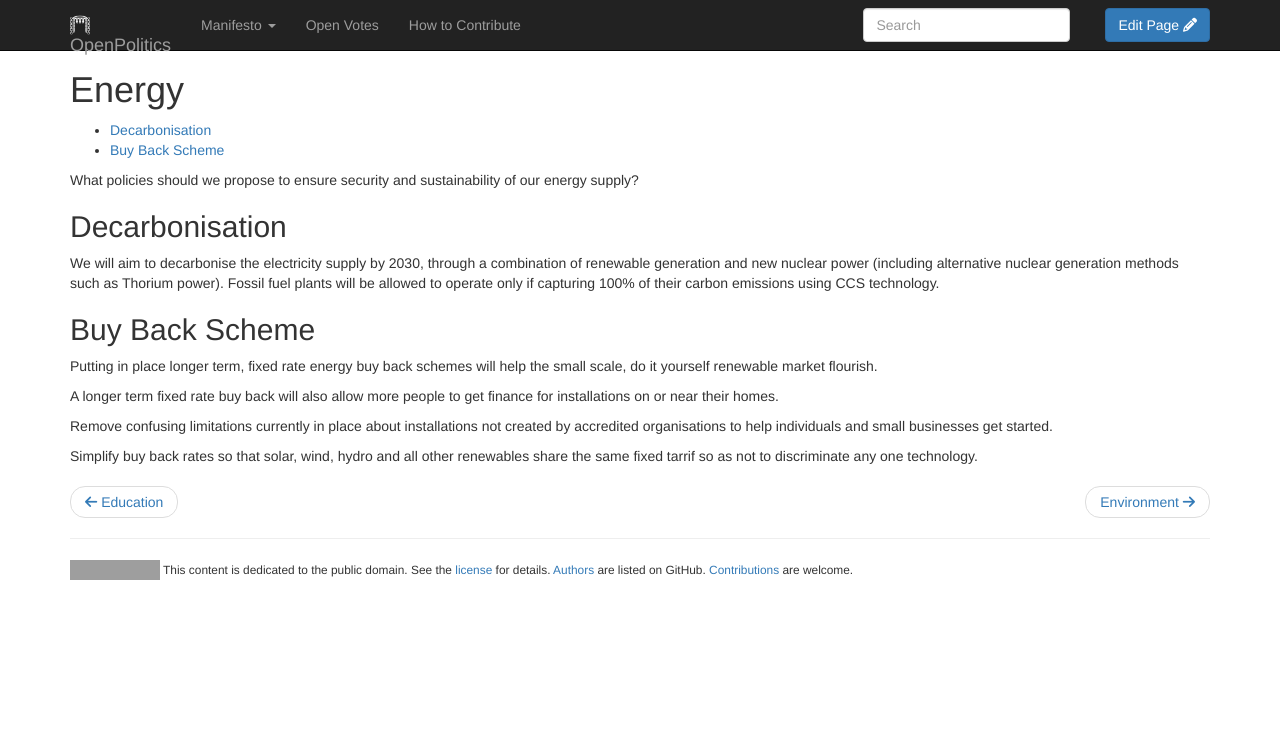
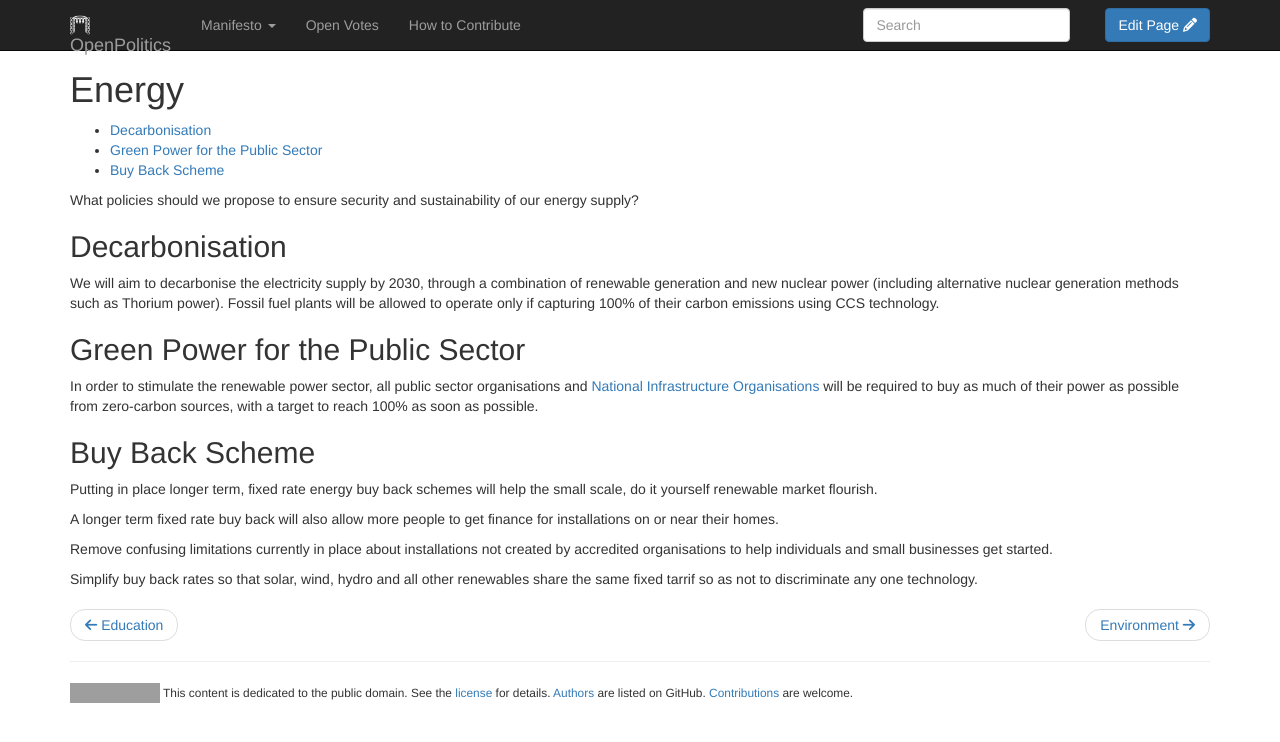
Before and after one commit to openpolitics/manifesto, a Jekyll site: the page built from manifesto/energy.md, in a window 1280 px wide. Shown: the top 742 px of the page. Built offline with Jekyll 4.4.1, drawn with Linux system fonts in a browser that asks for light colours; nearby versions of some CDN libraries; library files that are not in the unit come from our copies; grey boxes are pictures that could not be loaded.

Commit message:
Make public sector use renewable power

```diff
--- a/manifesto/energy.md
+++ b/manifesto/energy.md
@@ -14,6 +14,10 @@ We will aim to decarbonise the electricity supply by 2030, through a combination
 power (including alternative nuclear generation methods such as Thorium power). Fossil fuel plants will be allowed to operate
 only if capturing 100% of their carbon emissions using CCS technology.
 
+## Green Power for the Public Sector
+
+In order to stimulate the renewable power sector, all public sector organisations and [National Infrastructure Organisations](infrastructure.html) will be required to buy as much of their power as possible from zero-carbon sources, with a target to reach 100% as soon as possible.
+
 ## Buy Back Scheme
 
 Putting in place longer term, fixed rate energy buy back schemes will help the small scale, do it yourself renewable market flourish.
```
